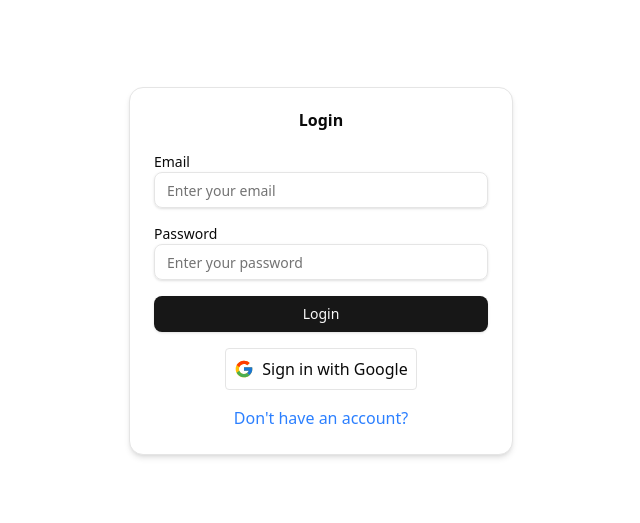
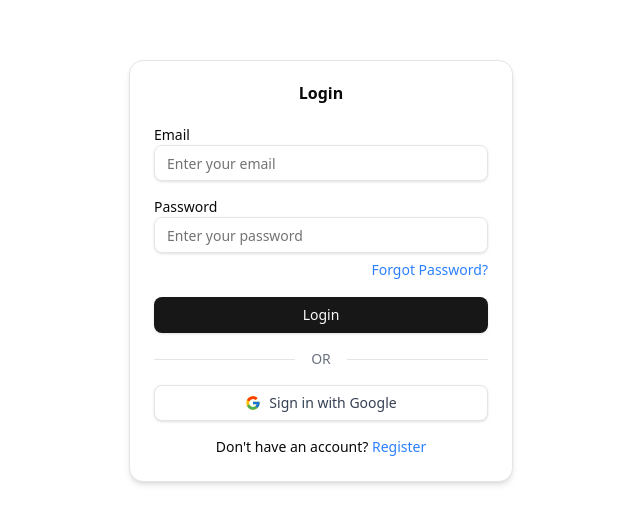
Before and after one commit to Yasowant/FlowHive, a Next.js app: page /login in a window 1280 px wide. Shown: the part 129-652 px from the top of the page, without its empty margins (319-959 px from the left). Built offline with nearby package versions, Linux system fonts and the light colour scheme.

Commit message:
updated code for login

```diff
--- a/src/app/login/page.tsx
+++ b/src/app/login/page.tsx
@@ -8,8 +8,6 @@ import { Button } from '@/components/ui/button';
 import { Card, CardHeader, CardTitle, CardContent } from '@/components/ui/card';
 import { FcGoogle } from 'react-icons/fc';
 import ClientOnly from '@/components/ClientOnly';
-import api from '@/config/axios';
-import axios from 'axios';
 
 export default function LoginPage() {
   const [email, setEmail] = useState('');
@@ -21,6 +19,7 @@ export default function LoginPage() {
   const handleLogin = async (e: React.FormEvent) => {
     e.preventDefault();
     setError(null);
+
     if (!email || !password) {
       setError('Both email and password are required');
       return;
@@ -29,16 +28,33 @@ export default function LoginPage() {
     setLoading(true);
 
     try {
-      const { data } = await api.post('/api/users/login', { email, password });
+      const res = await fetch(
+        'https://flowhive-be-1.onrender.com/api/users/login',
+        {
+          method: 'POST',
+          headers: {
+            'Content-Type': 'application/json',
+          },
+          body: JSON.stringify({ email, password }),
+        }
+      );
 
+      const data = await res.json();
+
+      if (!res.ok) {
+        throw new Error(data.message || 'Invalid email or password');
+      }
+
+      // ✅ Store token in localStorage or sessionStorage (if provided)
       if (data.token) {
         localStorage.setItem('authToken', data.token);
       }
 
+      // ✅ Redirect to dashboard or home page after successful login
       router.push('/dashboard');
     } catch (err) {
-      if (axios.isAxiosError(err)) {
-        setError(err.response?.data?.message || 'Invalid email or password');
+      if (err instanceof Error) {
+        setError(err.message);
       } else {
         setError('An unknown error occurred');
       }
@@ -75,23 +91,41 @@ export default function LoginPage() {
                   onChange={(e) => setPassword(e.target.value)}
                   required
                 />
+                <div className="text-right mt-1">
+                  <Link
+                    href="/forgot-password"
+                    className="text-blue-500 text-sm hover:underline"
+                  >
+                    Forgot Password?
+                  </Link>
+                </div>
               </div>
-              {error && <p className="text-red-500 text-sm">{error}</p>}
-              <Button type="submit" disabled={loading} className="w-full">
+              <Button type="submit" className="w-full" disabled={loading}>
                 {loading ? 'Logging in...' : 'Login'}
               </Button>
+              {error && <p className="text-red-500 text-sm mt-2">{error}</p>}
             </form>
-            <div className="flex items-center justify-center mt-4">
-              <button className="flex items-center space-x-2 border p-2 rounded">
-                <FcGoogle size={20} />
-                <span>Sign in with Google</span>
-              </button>
+
+            <div className="flex items-center my-4">
+              <div className="flex-grow border-t"></div>
+              <span className="mx-4 text-sm text-gray-500">OR</span>
+              <div className="flex-grow border-t"></div>
             </div>
-            <div className="text-center mt-4">
-              <Link href="/register" className="text-blue-500">
-                Don&apos;t have an account?{' '}
+
+            <Button
+              className="w-full flex items-center justify-center gap-2 bg-white text-gray-700 border hover:bg-gray-100"
+              variant="outline"
+            >
+              <FcGoogle className="text-xl" />
+              Sign in with Google
+            </Button>
+
+            <p className="mt-4 text-center text-sm">
+              Don&apos;t have an account?{' '}
+              <Link href="/register" className="text-blue-500 hover:underline">
+                Register
               </Link>
-            </div>
+            </p>
           </CardContent>
         </Card>
       </div>
```
